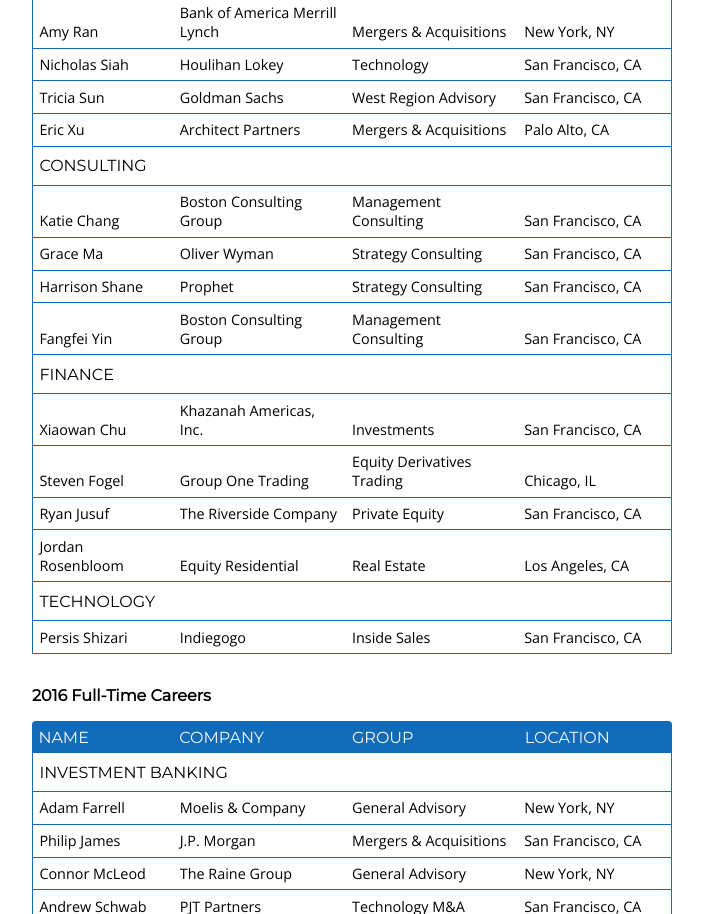
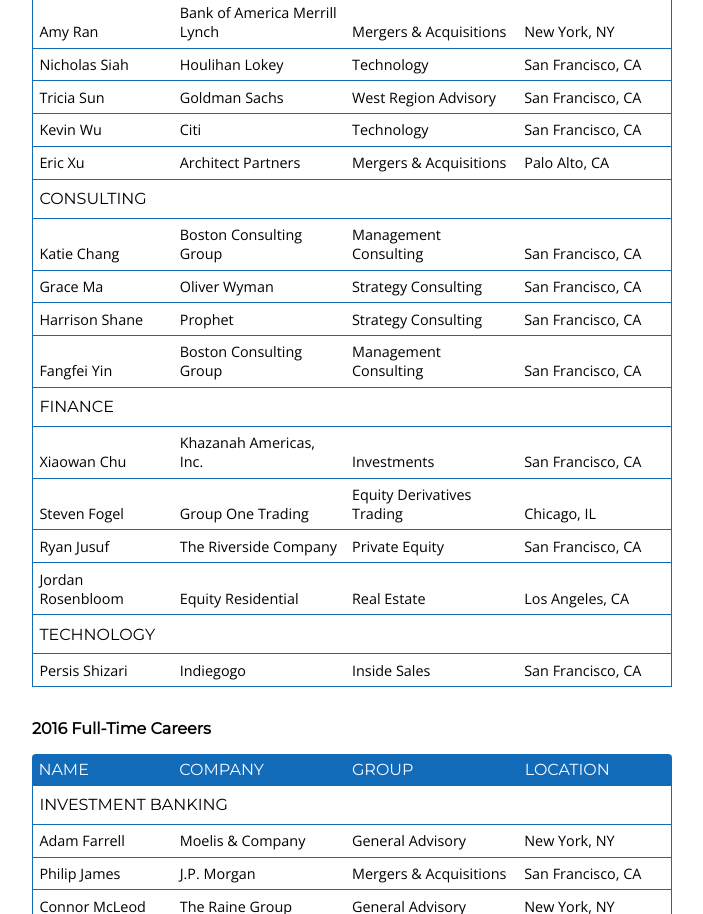
Before and after one commit to amyran26/ufaumcg.github.io, a plain HTML site: page careers.html in a window 1280 px wide. Shown: the part 1470-2384 px from the top of the page, without its empty margins (288-991 px from the left). Drawn offline with nearby package versions, Linux system fonts and the light colour scheme.

Commit message:
Update careers.html

```diff
--- a/careers.html
+++ b/careers.html
@@ -118,6 +118,9 @@
         </div>
         <div class="careers-table-entry">
           <div class="name">Tricia Sun</div><div class="company">Goldman Sachs</div><div class="group">West Region Advisory</div><div class="location">San Francisco, CA</div>
+        </div>
+        <div class="careers-table-entry">
+          <div class="name">Kevin Wu</div><div class="company">Citi</div><div class="group">Technology</div><div class="location">San Francisco, CA</div>
         </div>
         <div class="careers-table-entry">
           <div class="name">Eric Xu</div><div class="company">Architect Partners</div><div class="group">Mergers &amp; Acquisitions</div><div class="location">Palo Alto, CA</div>
```
